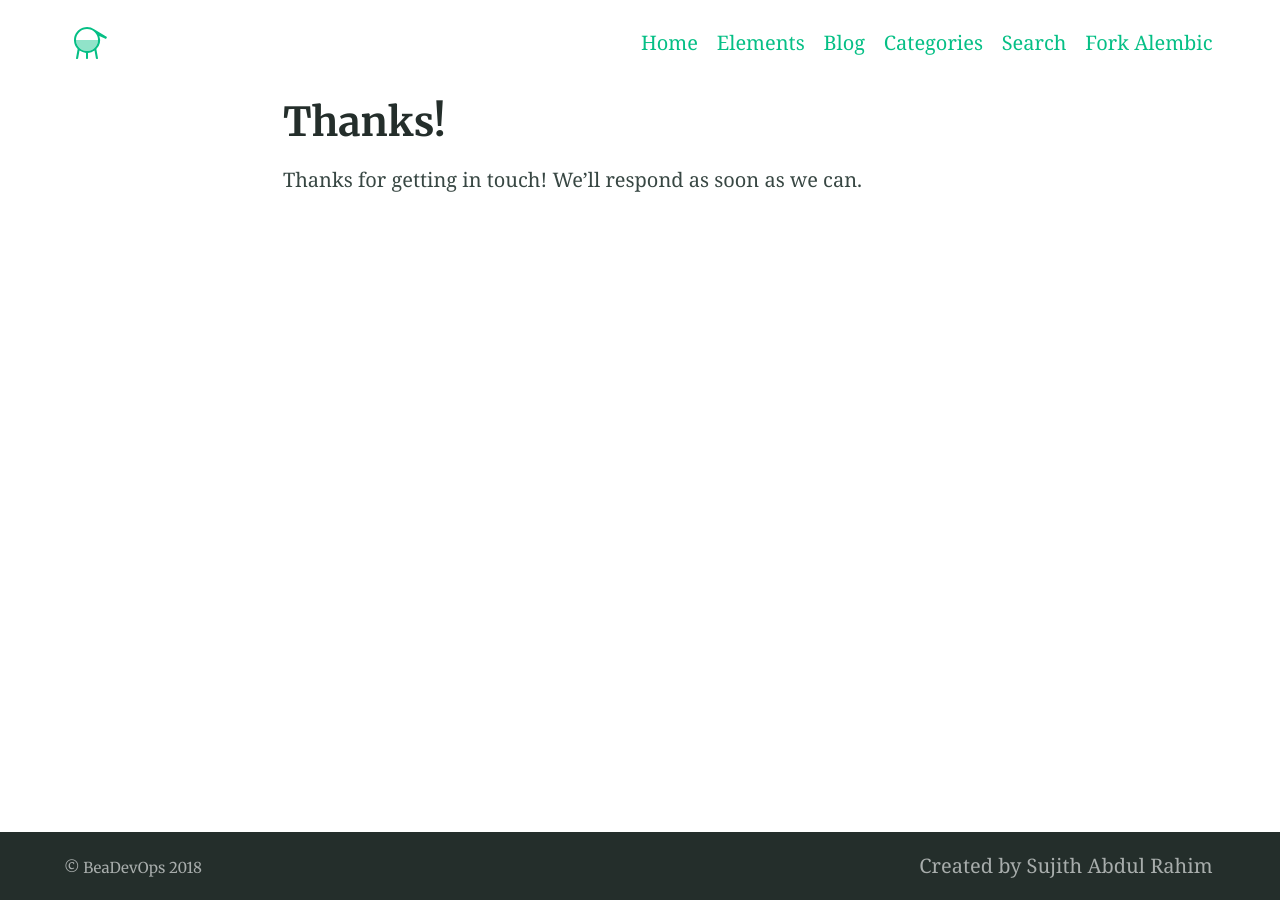
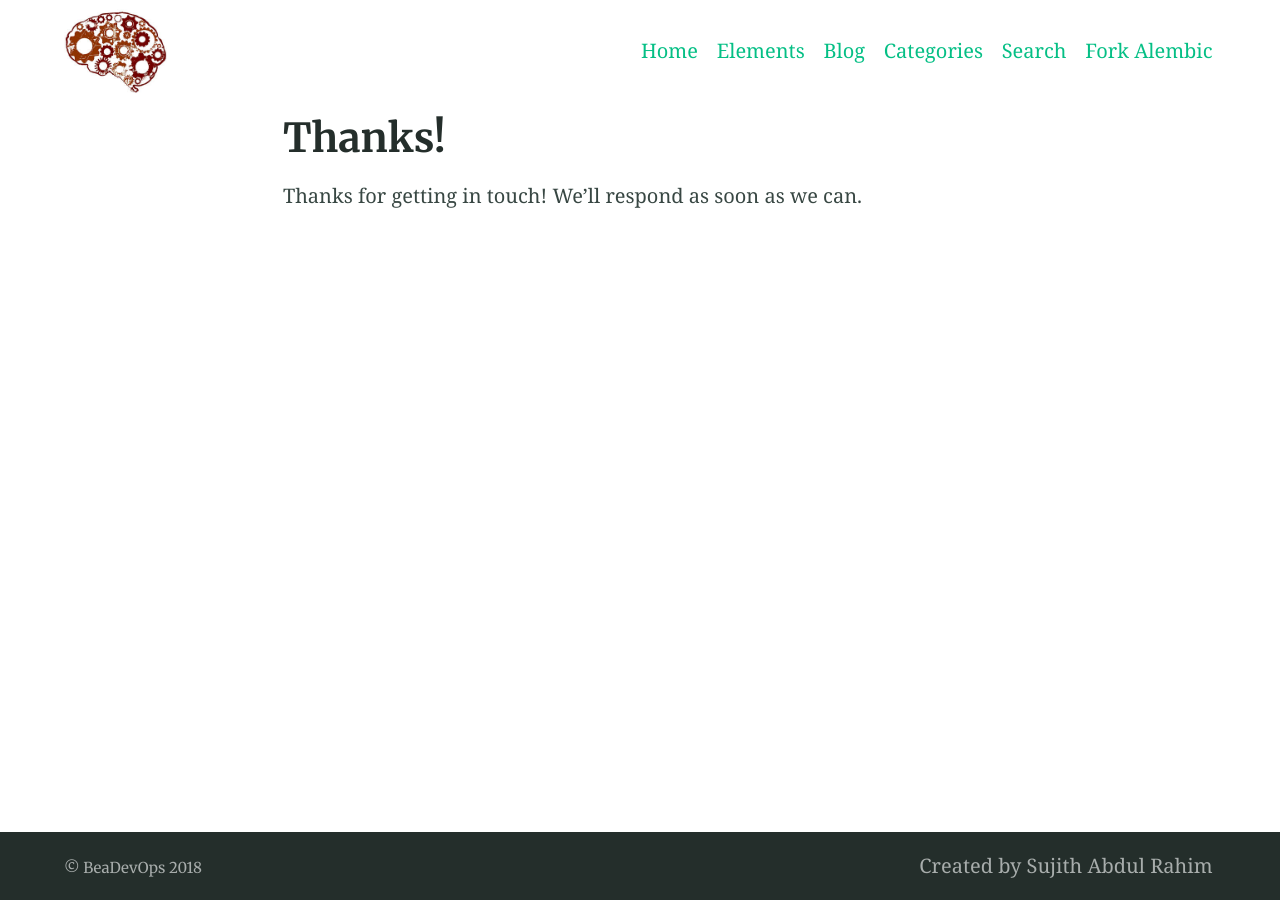
Before and after one commit to sujiar37/beadevops, a Jekyll site: the page built from thanks.md, in a window 1280 px wide. Built offline with Jekyll 4.4.1, drawn with Linux system fonts in a browser that asks for light colours; our own code applies the rules of GitHub Pages for plain Markdown files.

```diff
--- a/_config.yml
+++ b/_config.yml
@@ -75,7 +75,7 @@ defaults:
 encoding: utf-8 # Make sure the encoding is right
 lang: en-GB # Set the site language
 title: "BeaDevOps" # Site name or title, also used in jekyll-seo-tag
-logo: "/assets/logo.svg" # Site logo, also used in jekyll-seo-tag
+logo: "/assets/favicon-new.jpg" # Site logo, also used in jekyll-seo-tag
 description: "Choose a job you love and you'll never have to work a day in your life ~ Confucious" # Site description and default description, also used in jekyll-seo-tag
 url: "https://www.beadevops.com" # Site url, also used in jekyll-seo-tag
 baseurl: ""
```
Also changed, not shown: index.md (+1 -1 lines), assets/favicon-new.jpg (added).
